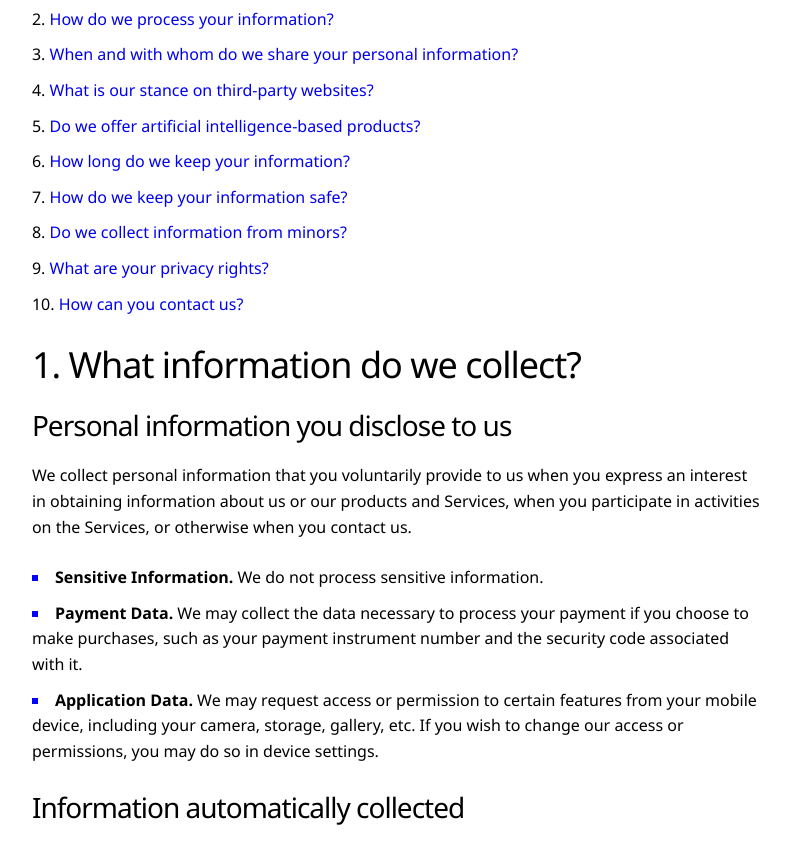
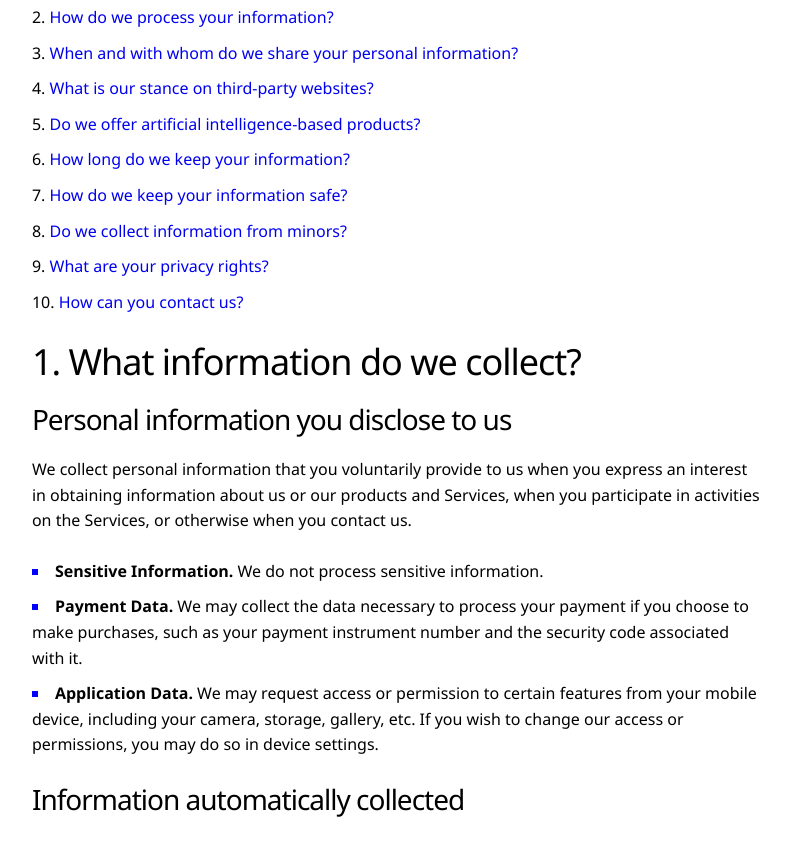
Before and after one commit to fa-fifi/fa-fifi.github.io, a plain HTML site: page legals/privacy-policy.html in a window 1280 px wide. Shown: the part 420-1261 px from the top of the page, without its empty margins (242-1036 px from the left). Drawn offline with Linux system fonts and the light colour scheme.

Commit message:
standardize line height

```diff
--- a/legals/style.css
+++ b/legals/style.css
@@ -49,23 +49,21 @@ h2,
 h3 {
   font-weight: 300;
   letter-spacing: -0.1rem;
+  line-height: 1.2;
   margin-bottom: 2rem;
   margin-top: 0;
 }
 
 h1 {
   font-size: 4.6rem;
-  line-height: 1.2;
 }
 
 h2 {
   font-size: 3.6rem;
-  line-height: 1.25;
 }
 
 h3 {
   font-size: 2.8rem;
-  line-height: 1.3;
 }
 
 hr {
```
